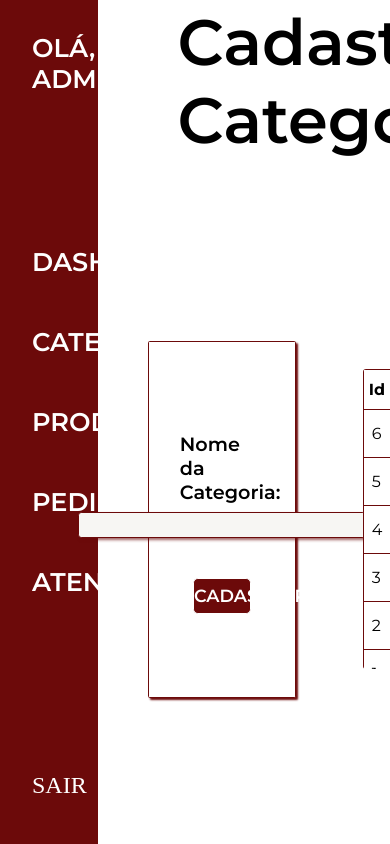
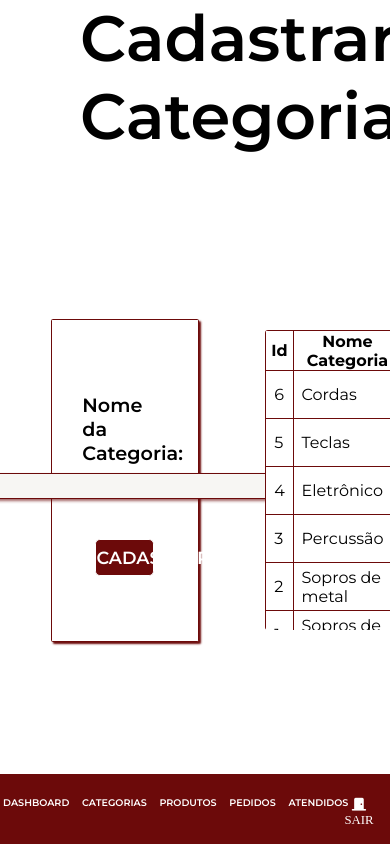
Before and after one commit to coutinho-06/Projeto_Loja_De_Musica_Umc, a PHP site: page /AreaAdm/Categorias.php in a window 390 px wide; the page is wider, and only the part inside the window is pictured. Run offline with PHP 8.4, Linux system fonts and the light colour scheme; data comes from the database, SQL or seed files in the repository; some libraries are stand-ins or nearby versions; some web fonts are replaced.

Commit message:
Ajustes na responsividade do menu e mudanças na Dash do adm

```diff
--- a/Sistema/AreaAdm/Categorias.php
+++ b/Sistema/AreaAdm/Categorias.php
@@ -49,7 +49,10 @@
                 </ul>
             </div>
             <div class="saidaAdm">
-                <a href="../TelaLoginAdm.php">SAIR</a>
+                <a href="../TelaLoginAdm.php">
+                    <i class="fa-solid fa-door-closed" style="color: #ffffff;"></i>
+                    SAIR
+                </a>
             </div>
         </nav>
 
@@ -202,7 +205,7 @@
 
 
 
-
+<script src="https://kit.fontawesome.com/ef7e10212e.js" crossorigin="anonymous"></script>
 
 </body>
 </html>
--- a/Sistema/AreaAdm/Pedidos.php
+++ b/Sistema/AreaAdm/Pedidos.php
@@ -55,7 +55,10 @@
                 </ul>
             </div>
             <div class="saidaAdm">
-                <a href="../TelaLoginAdm.php">SAIR</a>
+                <a href="../TelaLoginAdm.php">
+                    <i class="fa-solid fa-door-closed" style="color: #ffffff;"></i>
+                    SAIR
+                </a>
             </div>
         </nav>
 
@@ -178,6 +181,7 @@
         };
     </script>
 
+<script src="https://kit.fontawesome.com/ef7e10212e.js" crossorigin="anonymous"></script>
 
 </body>
 </html>
--- a/Sistema/CSS/adm/estiloMenuAdm.css
+++ b/Sistema/CSS/adm/estiloMenuAdm.css
@@ -9,6 +9,7 @@
     margin: 0;
     padding: 0;
     box-sizing: border-box;
+
 }
 
 section{
@@ -25,8 +26,8 @@ nav{
     justify-content: center;
     height: 100%;
     width: 25%;
+    background-color: #6C0A0A;
 
-    background-color: #6C0A0A;
 }
 .saudacaoAdm{
     display: flex;
@@ -118,3 +119,153 @@ a:hover
 
 
 }
+
+
+
+/* ========================================================== */
+/* ==================== RESPONSIVIDADE ====================== */
+/* ========================================================== */
+
+
+
+/* 1360px */
+@media (max-width: 1360px) {
+
+    .containerLinksNavegacao{
+        font-size: 1.2rem;
+    }
+
+}
+
+
+
+/* 1000px */
+@media (max-width: 990px) {
+    section{
+        flex-direction: column-reverse;
+        align-items: center;
+    }
+    .saudacaoAdm{
+        height: 100%;
+        padding-left: 0;
+        justify-content: flex-start;
+        width: 10%;
+
+       h1{
+            font-size: 1rem;
+            width: 100%;
+       }
+
+    }
+    nav{
+        transition: all 0.3s  ease;
+        flex-direction: row;
+        justify-content: center;
+        align-items: center;
+        width: 90%;
+        height: 9%;
+        border-radius: 0.3rem;
+        border: 2px solid var(--cor-primaria);
+        margin-bottom: 1rem;
+    }
+    .containerLinksNavegacao{
+        flex-direction: row;
+        font-size: 0.9rem;
+        width: 65%;
+        height: 100%;
+
+
+
+        ul{
+            height: 100%;
+            width: 100%;
+
+
+        }
+        li{
+            height: 100%;
+            flex-direction: row;
+            justify-content: center;
+
+
+
+        }
+        a{
+            height: auto;
+            padding: 1.3rem 0.6rem 0rem 0.6rem;
+
+
+        }
+    }
+
+    .saidaAdm{
+        height: 3rem;
+        width: 15%;
+
+        a{
+            padding: 0;
+            font-size: 1rem;
+            height: 2rem;
+            text-align: center;
+        }
+    }
+
+}
+
+
+/* 890px */
+@media (max-width: 890px) {
+    nav{
+        width: 95%;
+    }
+    .saudacaoAdm{
+        display: none;
+    }
+    .containerLinksNavegacao{
+        width: 75%;
+
+    }
+
+
+}
+
+
+@media (max-width: 710px) {
+    nav{
+        width: 100%;
+        border-radius: 0;
+    }
+    .containerLinksNavegacao{
+        width: 90%;
+        font-size: 0.8rem;
+    }
+    .saidaAdm a{
+        font-size: 0.8rem;
+    }
+}
+
+@media (max-width: 610px) {
+    nav{
+        margin: 0;
+        padding: 0;
+
+    }
+    .containerLinksNavegacao{
+        width: 85%;
+        font-size: 0.6rem;
+
+        a{
+             padding: 1.3rem 0.4rem 0rem 0.4rem;
+        }
+    }
+    .saidaAdm{
+        padding-top: 0.6rem;
+        align-items: center;
+        height: 100%;
+        width: 10%;
+
+       a{
+        width: 100%;
+       }
+    }
+}
```
Also changed, not shown: Sistema/AreaAdm/AdmDashboard.php (+26 -0 lines), Sistema/AreaAdm/Atendidos.php (+8 -2 lines), Sistema/AreaAdm/CadastroProdutos.php (+5 -2 lines), Sistema/CSS/adm/estiloDashboard.css (+21 -38 lines).
